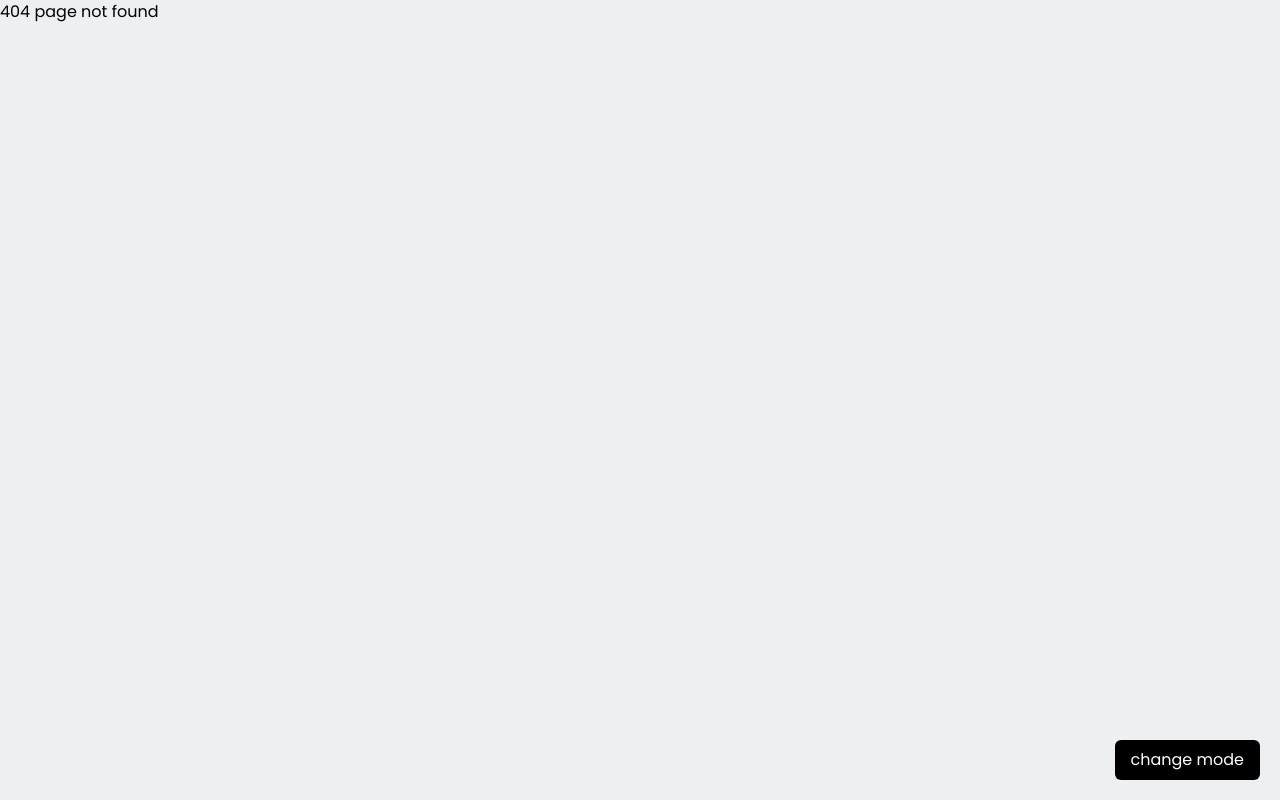
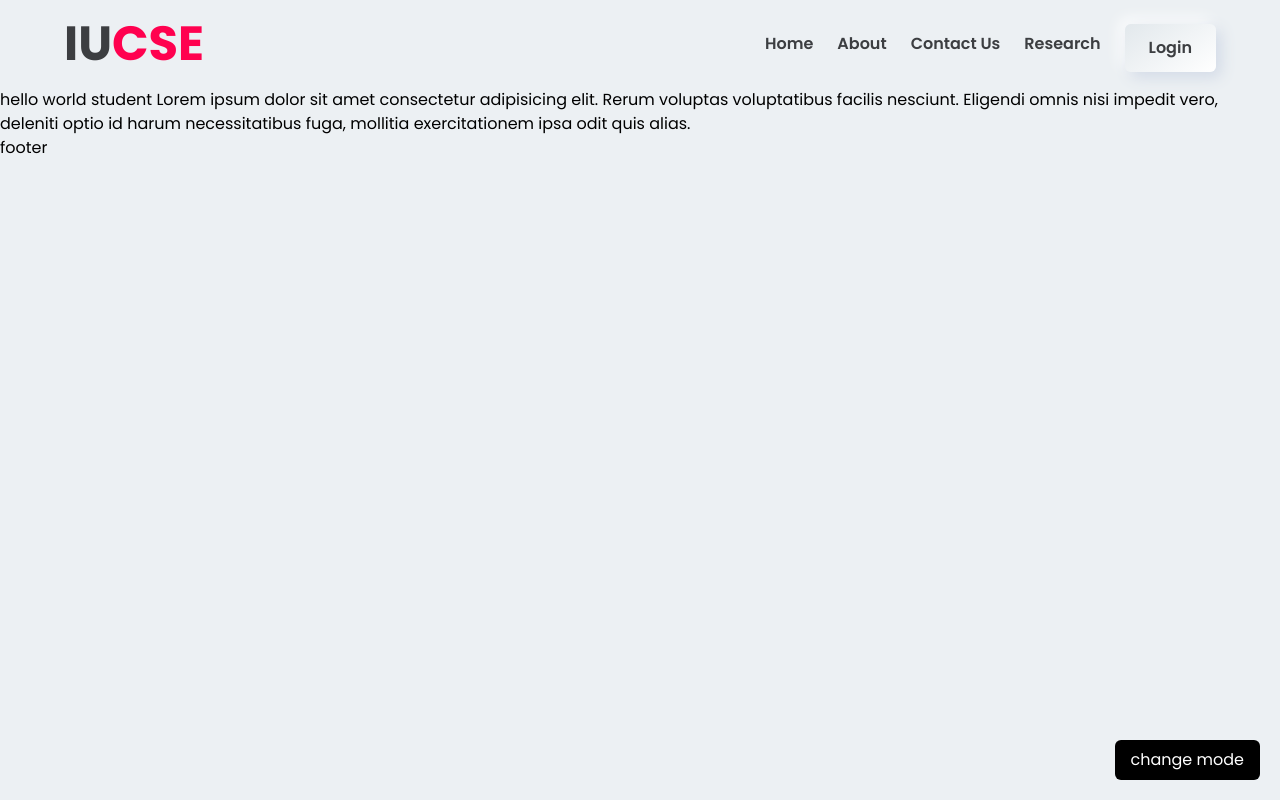
Before and after one commit to mallick-portfolio/student-management-system, a React (Create React App) app in the folder client/: page /about in a window 1280 px wide. Before the commit this address had no page. Built offline with nearby package versions, Linux system fonts and the light colour scheme; no server answers.

Commit message:
added user protected route

```diff
--- /dev/null
+++ b/client/src/components/auth/UserAuth.jsx
@@ -0,0 +1,27 @@
+import React from "react";
+
+import { Navigate, Outlet } from "react-router-dom";
+import { useGetUserQuery } from "../../features/api/userApi";
+import Header from "../shared/Header";
+
+const UserAuth = () => {
+  const { data, error, isLoading } = useGetUserQuery();
+  if (isLoading) {
+    return "loading...";
+  }
+  if (error) {
+    console.log(error);
+  }
+  const userType = data?.data?.userType;
+  const status = data?.data?.status;
+  return userType === "student" && status === "active" ? (
+    <>
+      <Header />
+      <Outlet />
+    </>
+  ) : (
+    <Navigate to="/login" />
+  );
+};
+
+export default UserAuth;
--- a/client/src/components/shared/Header.jsx
+++ b/client/src/components/shared/Header.jsx
@@ -31,6 +31,7 @@ const Header = () => {
           </Link>
         </h2>
       </div>
+
       {/* Large device menu */}
       <div className="hidden lg:block">
         <ul className="flex items-center gap-6">
@@ -38,7 +39,7 @@ const Header = () => {
             <Link to={"/"}>Home</Link>
           </li>
           <li className="header-nav-item">
-            <Link to={"/"}>About</Link>
+            <Link to={"/dashboard/student"}>About</Link>
           </li>
           <li className="header-nav-item">
             <Link to={"/"}>Contact Us</Link>
@@ -107,6 +108,7 @@ const Header = () => {
             <XMarkIcon className="header-xmar-btn" />
           </button>
         </div>
+        {status === "active" && (
           <div className="mx-auto flex flex-col items-center pt-5">
             <button onClick={() => setActive(!active)}>
               <img
@@ -121,12 +123,6 @@ const Header = () => {
               }`}
             >
               <div className="flex flex-col items-center">
-              <img
-                className="w-16 rounded-full border-2 border-primary dark:border-primary"
-                src="https://placeimg.com/192/192/people"
-                alt="user avatar"
-              />
-
                 <button className="common-btn1">View Profile</button>
               </div>
               <ul className="pl-5 flex flex-col gap-3 pt-4">
@@ -144,6 +140,7 @@ const Header = () => {
               </div>
             </div>
           </div>
+        )}
         <ul className="flex flex-col items-start pl-8 pt-8 gap-2">
           <li className="header-nav-item">
             <Link to={"/"}>Home</Link>
@@ -157,6 +154,11 @@ const Header = () => {
           <li className="header-nav-item">
             <Link to={"/"}>Research</Link>
           </li>
+          {status === "inactive" && (
+            <li className="common-btn1">
+              <Link to={"/login"}>Login</Link>
+            </li>
+          )}
         </ul>
       </div>
     </div>
--- a/client/src/index.css
+++ b/client/src/index.css
@@ -27,6 +27,9 @@ html {
   .common-btn1 {
     @apply text-sm md:text-base font-semibold cursor-pointer text-center rounded-md mt-2 bg-gradient-box-w dark:bg-d-gradient-box-w px-6 text-secondary dark:text-d-secondary py-3 shadow-light-white-3 dark:shadow-dark-white-3;
   }
+  .header-nav-item {
+    @apply text-sm md:text-base font-semibold text-secondary dark:text-d-secondary;
+  }
 }
 
 @layer utilities {
@@ -54,9 +57,7 @@ html {
   .header-container {
     @apply container flex py-4 justify-between items-center;
   }
-  .header-nav-item {
-    @apply text-sm md:text-base font-semibold text-secondary dark:text-d-secondary;
-  }
+
   .header-image {
     @apply w-12 rounded-full border-2 border-primary dark:border-primary;
   }
--- /dev/null
+++ b/client/src/pages/admin/Student.jsx
@@ -0,0 +1,16 @@
+import React from "react";
+
+const Student = () => {
+  return (
+    <div>
+      <h1>
+        hello world student Lorem ipsum dolor sit amet consectetur adipisicing
+        elit. Rerum voluptas voluptatibus facilis nesciunt. Eligendi omnis nisi
+        impedit vero, deleniti optio id harum necessitatibus fuga, mollitia
+        exercitationem ipsa odit quis alias.
+      </h1>
+    </div>
+  );
+};
+
+export default Student;
--- /dev/null
+++ b/client/src/pages/admin/Test.jsx
@@ -0,0 +1,14 @@
+import React from "react";
+import { Outlet } from "react-router-dom";
+import Header from "../../components/shared/Header";
+
+const Test = () => {
+  return (
+    <>
+      <Header />
+      <main>{<Outlet />}</main>
+    </>
+  );
+};
+
+export default Test;
```
Also changed, not shown: client/src/router.js (+21 -1 lines). Lines whose indentation alone changed are shown as unchanged.
